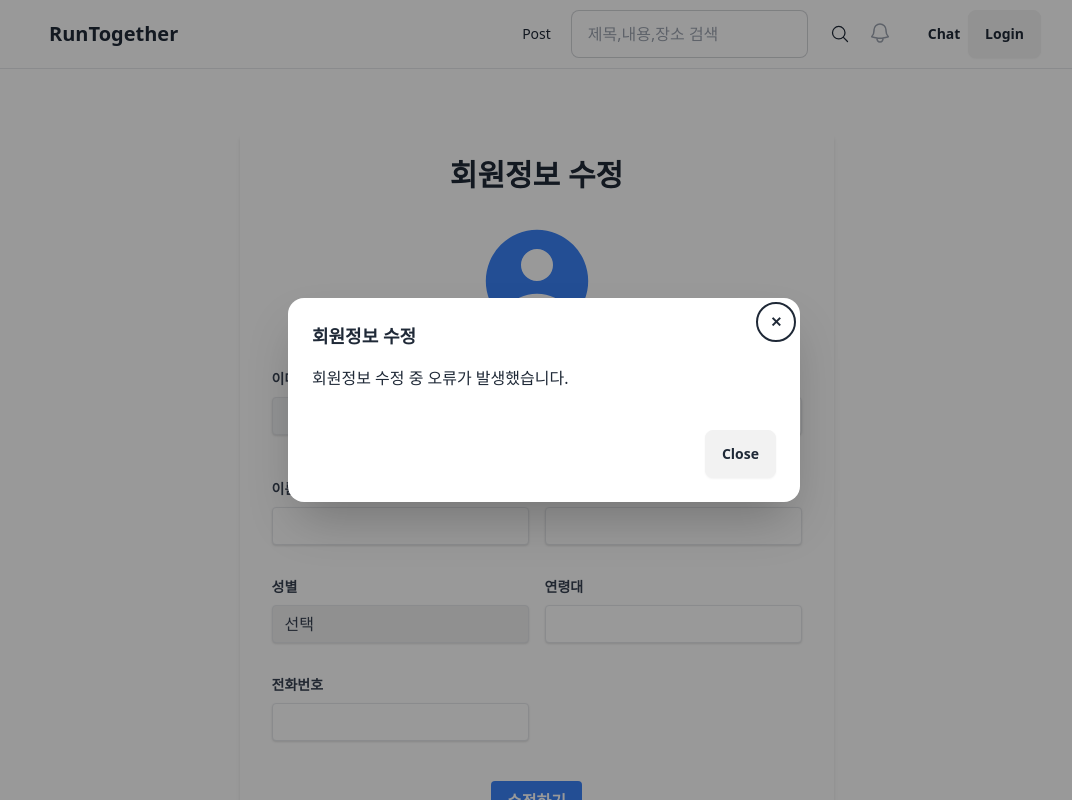
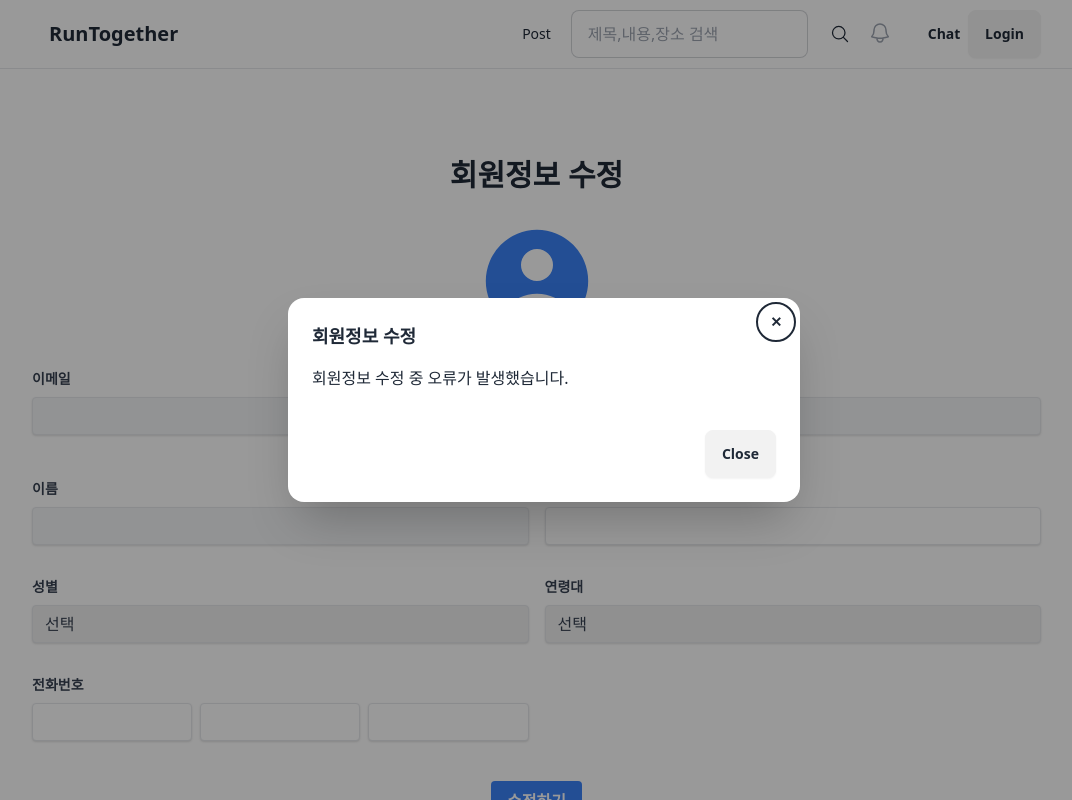
Before and after one commit to CHOHUNE/TOGERUN_FRONT, a React (Create React App) app: page /member/modify in a window 1280 px wide. Shown: the top 800 px of the page, without its empty margins (96-1168 px from the left). Built offline with nearby package versions, Linux system fonts and the light colour scheme.

Commit message:
refactor : 회원 정보 수정 기능 개편 - 성별, 연령대, 닉네임,전화번호 추가

```diff
--- a/src/component/member/MemberModifyComponent.js
+++ b/src/component/member/MemberModifyComponent.js
@@ -1,9 +1,8 @@
 import React, { useEffect, useState } from 'react';
-
 import ResultModal from "../common/ResultModal";
 import useCustomLogin from "../../hooks/useCustomLogin";
 import { getMember, modifyMember } from "../../api/memberAPI";
-import {UserCircleIcon} from "@heroicons/react/20/solid";
+import { UserCircleIcon } from "@heroicons/react/20/solid";
 
 const initState = {
     id: '',
@@ -14,7 +13,9 @@ const initState = {
     social: false,
     gender: '',
     age: '',
-    mobile: '',
+    phone1: '',
+    phone2: '',
+    phone3: '',
     img: '',
 };
 
@@ -22,15 +23,20 @@ function MemberModifyComponent() {
     const [user, setUser] = useState(initState);
     const { loginState, moveToLogin } = useCustomLogin();
     const [result, setResult] = useState('');
+    const [errors, setErrors] = useState({});
 
     useEffect(() => {
         const fetchMemberData = async () => {
             if (loginState) {
                 try {
                     const memberData = await getMember();
+                    const [phone1, phone2, phone3] = memberData.mobile ? memberData.mobile.split('-') : ['', '', ''];
                     setUser({
                         ...initState,
-                        ...memberData
+                        ...memberData,
+                        phone1,
+                        phone2,
+                        phone3,
                     });
                 } catch (error) {
                     console.error("회원 데이터 가져오기 오류:", error);
@@ -42,17 +48,56 @@ function MemberModifyComponent() {
     }, [loginState]);
 
     const handleChange = (e) => {
-        setUser({ ...user, [e.target.name]: e.target.value });
+        const { name, value } = e.target;
+        setUser({ ...user, [name]: value });
+        if (name === 'nickname') {
+            validateNickname(value);
+        }
+    };
+
+    const validateNickname = (nickname) => {
+        if (/[!@#$%^&*(),.?":{}|<>]/.test(nickname)) {
+            setErrors(prev => ({ ...prev, nickname: '특수문자는 사용할 수 없습니다.' }));
+        } else {
+            setErrors(prev => ({ ...prev, nickname: '' }));
+        }
+    };
+
+    const validateForm = () => {
+        const newErrors = {};
+        const requiredFields = ['nickname', 'gender', 'age', 'phone1', 'phone2', 'phone3'];
+        requiredFields.forEach(field => {
+            if (!user[field]) {
+                newErrors[field] = '필수 입력 항목입니다.';
+            }
+        });
+        setErrors(newErrors);
+        return Object.keys(newErrors).length === 0;
     };
 
     const handleClickModify = async (e) => {
         e.preventDefault();
+        if (validateForm()) {
             try {
-            await modifyMember(user);
+                const updatedUser = {
+
+                    email: user.email,
+                    nickname: user.nickname,
+                    gender:user.gender,
+                    age: user.age,
+                    mobile: `${user.phone1}-${user.phone2}-${user.phone3}`,
+
+                };
+                delete updatedUser.phone1;
+                delete updatedUser.phone2;
+                delete updatedUser.phone3;
+
+                await modifyMember(updatedUser);
                 setResult("Modified");
             } catch (error) {
                 console.error("Error modifying user:", error);
                 setResult("Error");
+            }
         }
     };
 
@@ -111,8 +156,8 @@ function MemberModifyComponent() {
                             type="password"
                             name="pw"
                             value={user.pw}
-                            onChange={handleChange}
-                            className="shadow appearance-none border rounded w-full py-2 px-3 text-gray-700 mb-3 leading-tight focus:outline-none focus:shadow-outline"
+                            readOnly
+                            className="shadow appearance-none border rounded w-full py-2 px-3 text-gray-700 mb-3 leading-tight focus:outline-none focus:shadow-outline bg-gray-100"
                         />
                     </div>
 
@@ -125,8 +170,8 @@ function MemberModifyComponent() {
                             type="text"
                             name="name"
                             value={user.name}
-                            onChange={handleChange}
-                            className="shadow appearance-none border rounded w-full py-2 px-3 text-gray-700 leading-tight focus:outline-none focus:shadow-outline"
+                            readOnly
+                            className="shadow appearance-none border rounded w-full py-2 px-3 text-gray-700 leading-tight focus:outline-none focus:shadow-outline bg-gray-100"
                         />
                     </div>
 
@@ -142,6 +187,7 @@ function MemberModifyComponent() {
                             onChange={handleChange}
                             className="shadow appearance-none border rounded w-full py-2 px-3 text-gray-700 leading-tight focus:outline-none focus:shadow-outline"
                         />
+                        {errors.nickname && <p className="text-red-500 text-xs italic">{errors.nickname}</p>}
                     </div>
 
                     <div className="mb-4">
@@ -159,34 +205,62 @@ function MemberModifyComponent() {
                             <option value="M">남성</option>
                             <option value="F">여성</option>
                         </select>
+                        {errors.gender && <p className="text-red-500 text-xs italic">{errors.gender}</p>}
                     </div>
 
                     <div className="mb-4">
                         <label className="block text-gray-700 text-sm font-bold mb-2" htmlFor="age">
                             연령대
                         </label>
-                        <input
+                        <select
                             id="age"
-                            type="text"
                             name="age"
                             value={user.age}
                             onChange={handleChange}
                             className="shadow appearance-none border rounded w-full py-2 px-3 text-gray-700 leading-tight focus:outline-none focus:shadow-outline"
-                        />
+                        >
+                            <option value="">선택</option>
+                            <option value="20-29">20~29</option>
+                            <option value="30-39">30~39</option>
+                            <option value="40-49">40~49</option>
+                        </select>
+                        {errors.age && <p className="text-red-500 text-xs italic">{errors.age}</p>}
                     </div>
 
                     <div className="mb-4">
-                        <label className="block text-gray-700 text-sm font-bold mb-2" htmlFor="mobile">
+                        <label className="block text-gray-700 text-sm font-bold mb-2" htmlFor="phone1">
                             전화번호
                         </label>
+                        <div className="flex">
                             <input
-                            id="mobile"
-                            type="tel"
-                            name="mobile"
-                            value={user.mobile}
+                                id="phone1"
+                                type="text"
+                                name="phone1"
+                                value={user.phone1}
                                 onChange={handleChange}
-                            className="shadow appearance-none border rounded w-full py-2 px-3 text-gray-700 leading-tight focus:outline-none focus:shadow-outline"
+                                className="shadow appearance-none border rounded w-1/3 py-2 px-3 text-gray-700 leading-tight focus:outline-none focus:shadow-outline mr-2"
+                                maxLength="3"
                             />
+                            <input
+                                id="phone2"
+                                type="text"
+                                name="phone2"
+                                value={user.phone2}
+                                onChange={handleChange}
+                                className="shadow appearance-none border rounded w-1/3 py-2 px-3 text-gray-700 leading-tight focus:outline-none focus:shadow-outline mr-2"
+                                maxLength="4"
+                            />
+                            <input
+                                id="phone3"
+                                type="text"
+                                name="phone3"
+                                value={user.phone3}
+                                onChange={handleChange}
+                                className="shadow appearance-none border rounded w-1/3 py-2 px-3 text-gray-700 leading-tight focus:outline-none focus:shadow-outline"
+                                maxLength="4"
+                            />
+                        </div>
+                        {(errors.phone1 || errors.phone2 || errors.phone3) && <p className="text-red-500 text-xs italic">전화번호를 모두 입력해주세요.</p>}
                     </div>
                 </div>
 
```
Lines whose indentation alone changed are shown as unchanged.
